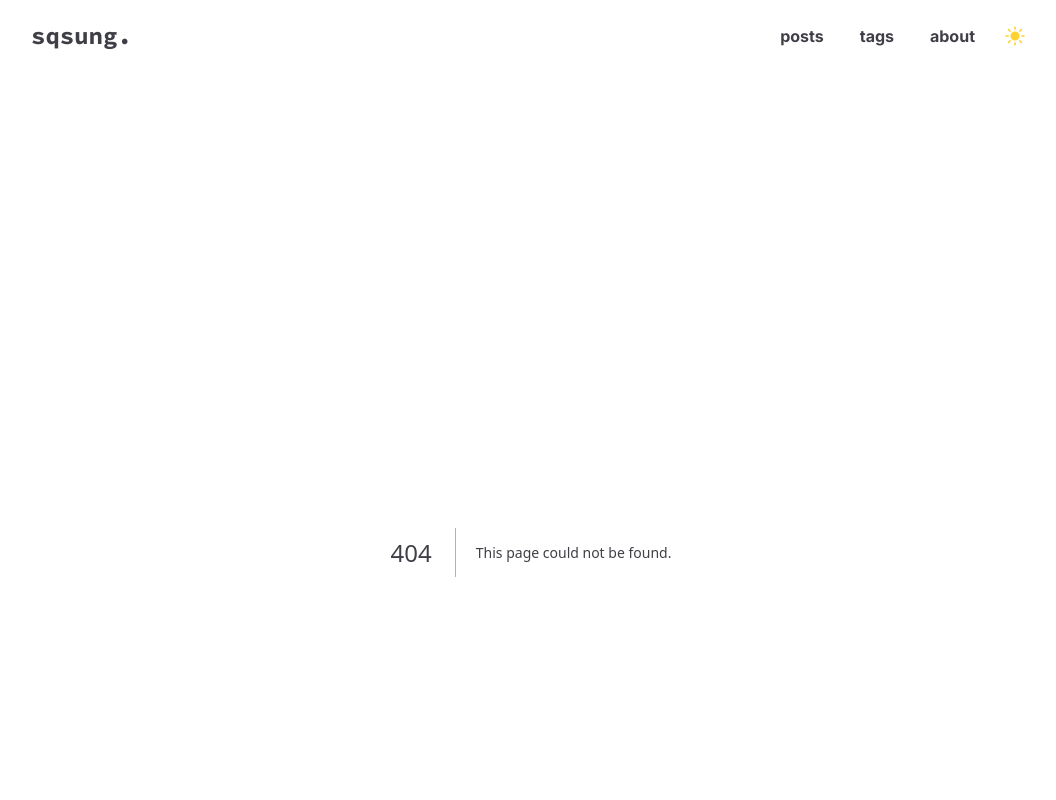
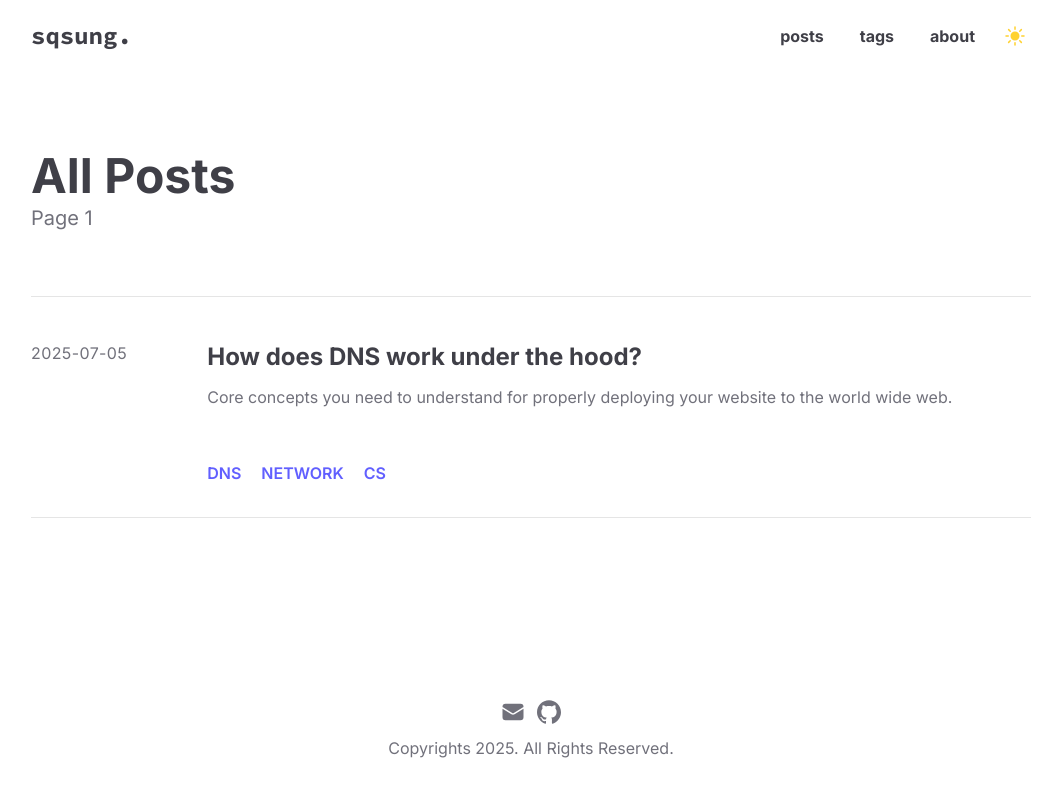
Before and after one commit to sqsung/blog, a Next.js app: page /posts/1 in a window 1280 px wide. Before the commit this address had no page. Shown: the top 800 px of the page, without its empty margins (109-1165 px from the left). Built offline with nearby package versions, Linux system fonts and the light colour scheme.

Commit message:
Add page number slug

```diff
--- a/src/app/post/[id]/page.tsx
+++ b/src/app/post/[id]/page.tsx
@@ -14,7 +14,7 @@ interface PostPageProps {
 }
 
 const PostPage = async ({ params }: PostPageProps) => {
-  const post = await getPostById(params.id);
+  const post = getPostById(params.id);
 
   if (!post) {
     notFound();
--- /dev/null
+++ b/src/app/posts/[page]/page.tsx
@@ -0,0 +1,29 @@
+import { getLatestPosts } from "@/backend/posts.server";
+import BlogList from "@/components/blog/BlogList";
+import { notFound } from "next/navigation";
+
+interface PostsPageProps {
+  params: {
+    page: string;
+  };
+}
+
+const PostsPage = ({ params }: PostsPageProps) => {
+  const integerPage = +params.page;
+
+  if (isNaN(integerPage)) {
+    notFound();
+  }
+
+  const posts = getLatestPosts(integerPage);
+
+  return (
+    <BlogList
+      title="All Posts"
+      subtitle={`Page ${integerPage}`}
+      blogs={posts}
+    />
+  );
+};
+
+export default PostsPage;
--- a/src/app/posts/page.tsx
+++ /dev/null
@@ -1,5 +0,0 @@
-const PostsPage = () => {
-  return <div>This is the posts page</div>;
-};
-
-export default PostsPage;
--- a/src/components/blog/BlogList.tsx
+++ b/src/components/blog/BlogList.tsx
@@ -2,16 +2,17 @@ import { BlogMetadata } from "@/types/blog.types";
 import BlogCard from "./BlogCard";
 
 interface BlogListProps {
-  listAlias: string;
+  title: string;
+  subtitle?: string;
   blogs: BlogMetadata[];
 }
 
-const BlogList = ({ listAlias, blogs }: BlogListProps) => {
+const BlogList = ({ title, subtitle = "by sqsung", blogs }: BlogListProps) => {
   return (
-    <ul className="flex flex-col">
+    <ul className="flex w-full flex-col">
       <div className="mb-16 flex flex-col gap-1">
-        <h2 className="text-5xl font-bold">{listAlias}</h2>
-        <p className="text-t-subtle text-xl">by sqsung</p>
+        <h2 className="text-5xl font-bold">{title}</h2>
+        <p className="text-t-subtle text-xl">{subtitle}</p>
       </div>
 
       {blogs.map((blog) => (
```
